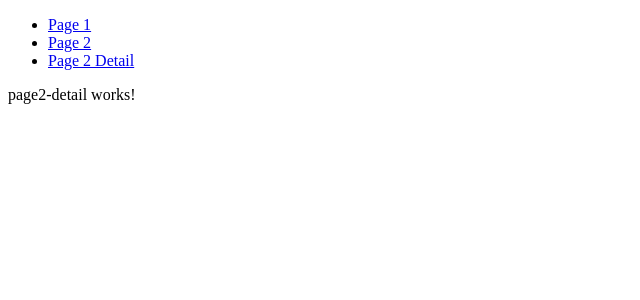
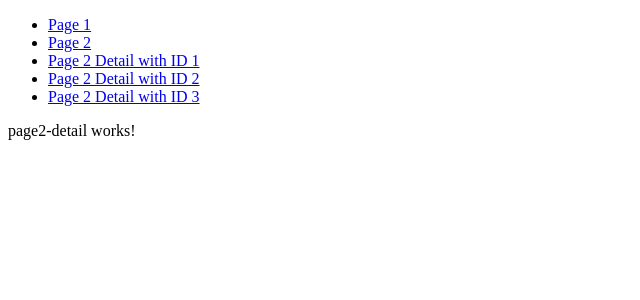
Before and after one commit to chgc/20181110-angular-beginner-callApi, an Angular app: page /page2/1 in a window 1280 px wide. Shown: the top 300 px of the page, without its empty margins (0-640 px from the left). Built offline with nearby package versions, Linux system fonts and the light colour scheme.

Commit message:
use ActivatedRoute 取得 param ID 的值

```diff
--- a/src/app/app.component.html
+++ b/src/app/app.component.html
@@ -1,6 +1,8 @@
 <ul>
   <li><a routerLink="/page1">Page 1</a></li>
   <li><a routerLink="/page2">Page 2</a></li>
-  <li><a routerLink="/page2/1">Page 2 Detail</a></li>
+  <li><a routerLink="/page2/1">Page 2 Detail with ID 1</a></li>
+  <li><a routerLink="/page2/2">Page 2 Detail with ID 2</a></li>
+  <li><a routerLink="/page2/3">Page 2 Detail with ID 3</a></li>
 </ul>
 <router-outlet></router-outlet>
--- a/src/app/page2-detail/page2-detail.component.ts
+++ b/src/app/page2-detail/page2-detail.component.ts
@@ -1,4 +1,5 @@
 import { Component, OnInit } from '@angular/core';
+import { ActivatedRoute } from '@angular/router';
 
 @Component({
   selector: 'app-page2-detail',
@@ -6,10 +7,9 @@ import { Component, OnInit } from '@angular/core';
   styleUrls: ['./page2-detail.component.css']
 })
 export class Page2DetailComponent implements OnInit {
-
-  constructor() { }
-
-  ngOnInit() {
+  constructor(private route: ActivatedRoute) {
+    route.paramMap.subscribe(param => console.log(param.get('id')));
   }
 
+  ngOnInit() {}
 }
```
